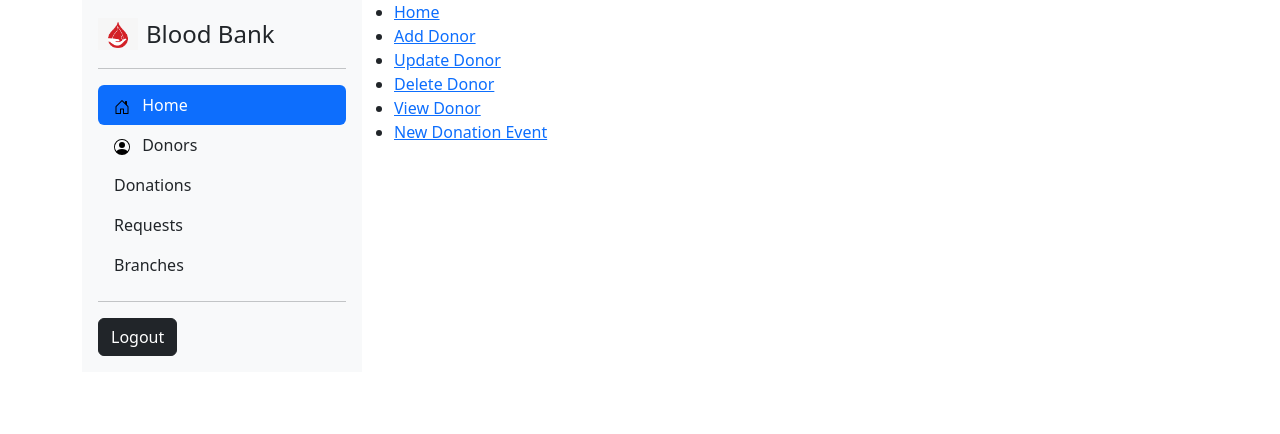
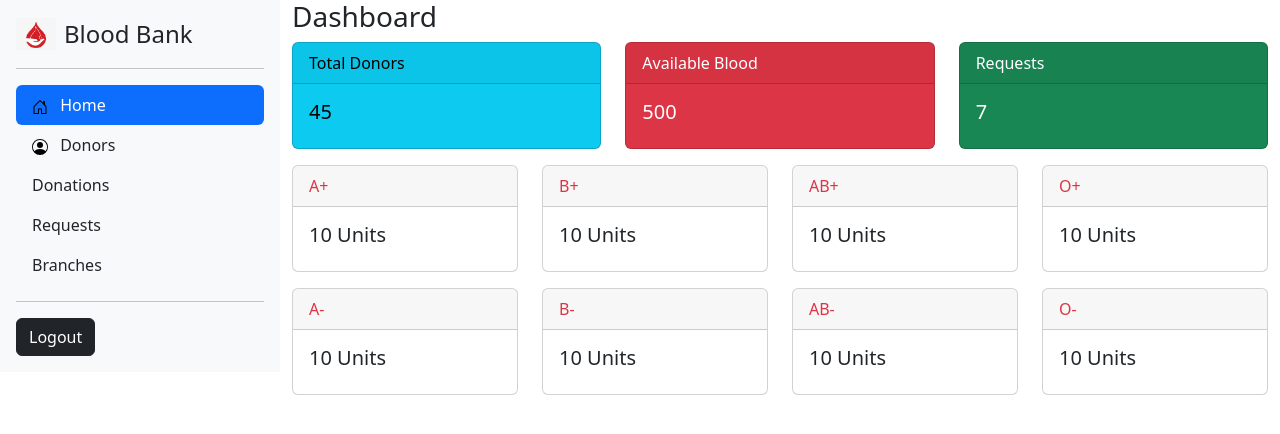
Before and after one commit to pureskill714/ICT2103-Project, a Flask app: template templates/dashboard_staff.html in a window 1280 px wide. Shown: the top 434 px of the page. Run offline with Flask 2, Linux system fonts and the light colour scheme; the template is opened without the code that fills it, so the values that code supplies are empty; parts of the project's set-up code (start-up, migrations or seed data) failed here and were passed over.

Commit message:
Dashboard page

```diff
--- a/templates/dashboard_staff.html
+++ b/templates/dashboard_staff.html
@@ -3,21 +3,119 @@
 {% block head %}{% endblock %}
 
 {% block body %}
-<div class="container">
+<div class="d-flex flex-row">
     <div>
-        <div class="d-flex flex-row">
-            <div>
-                {% include 'nav.html' %}
+        {% include 'nav.html' %}
+    </div>
+    <div class="flex-grow-1">
+        <div class="container">
+            <h3>Dashboard</h3>
+            <div class="row mb-3">
+                <div class="col">
+                    <div class="card text-bg-info">
+                        <div class="card-header">Total Donors</div>
+                        <div class="card-body">
+                            <h5 class="card-title">45</h5>
+                            <p class="card-text"></p>
+                        </div>
+                    </div>
+                </div>
+                <div class="col">
+                    <div class="card text-bg-danger">
+                        <div class="card-header">Available Blood</div>
+                        <div class="card-body">
+                            <h5 class="card-title">500</h5>
+                            <p class="card-text"></p>
+                        </div>
+                    </div>
+                </div>
+                <div class="col">
+                    <div class="card text-bg-success">
+                        <div class="card-header">Requests</div>
+                        <div class="card-body">
+                            <h5 class="card-title">7</h5>
+                            <p class="card-text"></p>
+                        </div>
+                    </div>
+                </div>
             </div>
-            <div class="flex-grow-1">
-                <ul>
-                    <li><a href="#"><i class="fas fa-home"></i> Home</a></li>
-                    <li><a href="#"><i class="fas fa-user-plus"></i> Add Donor</a></li>
-                    <li><a href="#"><i class="fas fa-pen"></i> Update Donor</a></li>
-                    <li><a href="#"><i class="fas fa-user-minus"></i> Delete Donor</a></li>
-                    <li><a href="#"><i class="fas fa-eye"></i> View Donor</a></li>
-                    <li><a href="#"><i class="fas fa-plus"></i> New Donation Event</a></li>
-                </ul>
+
+            <div class="row mb-3">
+                <div class="col">
+                    <div class="card">
+                        <div class="card-header text-danger">A+</div>
+                        <div class="card-body">
+                            <h5 class="card-title">10 Units</h5>
+                            <p class="card-text"></p>
+                        </div>
+                    </div>
+                </div>
+                <div class="col">
+                    <div class="card">
+                        <div class="card-header text-danger">B+</div>
+                        <div class="card-body">
+                            <h5 class="card-title">10 Units</h5>
+                            <p class="card-text"></p>
+                        </div>
+                    </div>
+                </div>
+                <div class="col">
+                    <div class="card">
+                        <div class="card-header text-danger">AB+</div>
+                        <div class="card-body">
+                            <h5 class="card-title">10 Units</h5>
+                            <p class="card-text"></p>
+                        </div>
+                    </div>
+                </div>
+                <div class="col">
+                    <div class="card">
+                        <div class="card-header text-danger">O+</div>
+                        <div class="card-body">
+                            <h5 class="card-title">10 Units</h5>
+                            <p class="card-text"></p>
+                        </div>
+                    </div>
+                </div>
+            </div>
+
+            <div class="row">
+                <div class="col">
+                    <div class="card">
+                        <div class="card-header text-danger">A-</div>
+                        <div class="card-body">
+                            <h5 class="card-title">10 Units</h5>
+                            <p class="card-text"></p>
+                        </div>
+                    </div>
+                </div>
+                <div class="col">
+                    <div class="card">
+                        <div class="card-header text-danger">B-</div>
+                        <div class="card-body">
+                            <h5 class="card-title">10 Units</h5>
+                            <p class="card-text"></p>
+                        </div>
+                    </div>
+                </div>
+                <div class="col">
+                    <div class="card">
+                        <div class="card-header text-danger">AB-</div>
+                        <div class="card-body">
+                            <h5 class="card-title">10 Units</h5>
+                            <p class="card-text"></p>
+                        </div>
+                    </div>
+                </div>
+                <div class="col">
+                    <div class="card">
+                        <div class="card-header text-danger">O-</div>
+                        <div class="card-body">
+                            <h5 class="card-title">10 Units</h5>
+                            <p class="card-text"></p>
+                        </div>
+                    </div>
+                </div>
             </div>
         </div>
     </div>
--- a/templates/donors.html
+++ b/templates/donors.html
@@ -17,8 +17,6 @@
 {% endblock %}
 
 {% block body %}
-<div class="container">
-    <div>
 <div class="d-flex flex-row">
     <div>
         {% include 'nav.html' %}
@@ -48,6 +46,4 @@
         </table>
     </div>
 </div>
-    </div>
-</div>
 {% endblock %}
```
Lines whose indentation alone changed are shown as unchanged.
